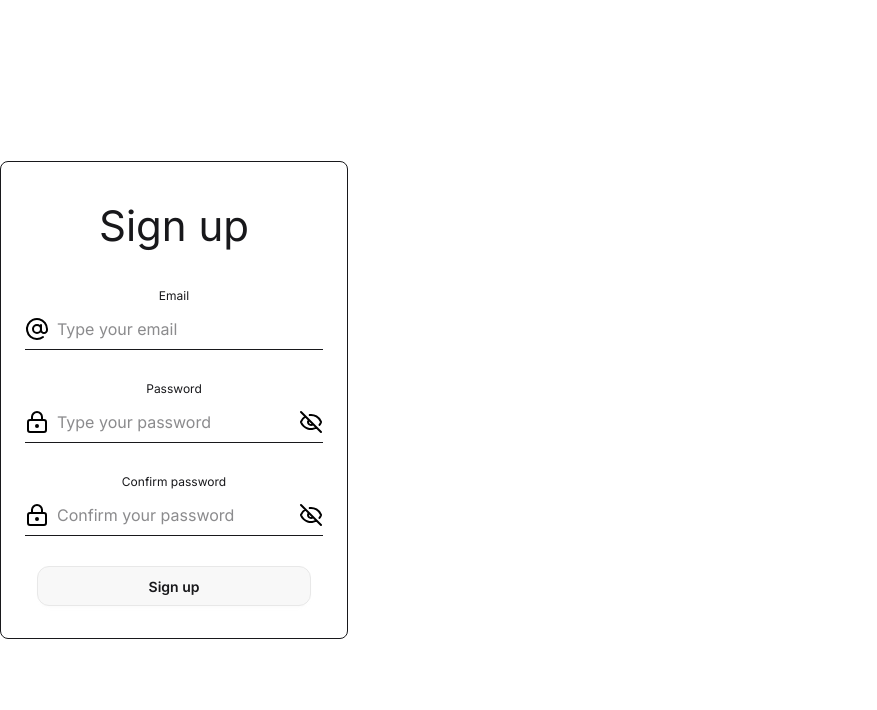
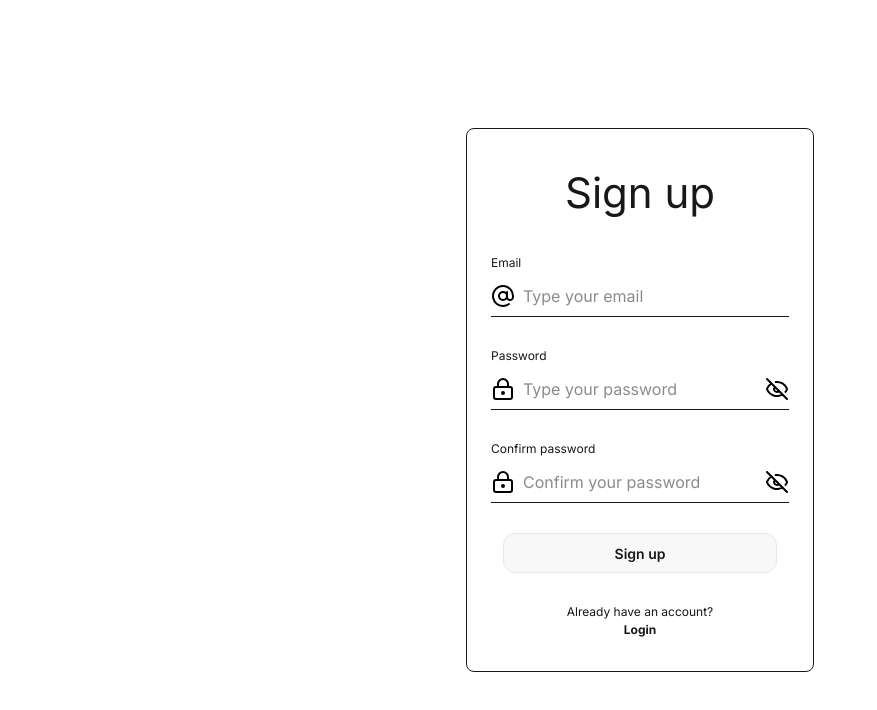
Before and after one commit to mbrzezawski/Classroom_reservation, a React (Vite) app in the folder frontend/: page /signup in a window 1280 px wide. Shown: the top 710 px of the page, without its empty margins (0-877 px from the left). Built offline with nearby package versions, Linux system fonts and the light colour scheme.

Commit message:
centered login/signup form

```diff
--- a/frontend/src/components/auth/input-textbox.tsx
+++ b/frontend/src/components/auth/input-textbox.tsx
@@ -18,7 +18,7 @@ const InputTextBox: FC<InputTextBoxProps> = ({
 }) => {
   return (
     <div className="flex flex-col gap-1">
-      <label className="text-[12px]">{label}</label>
+      <label className="text-[12px] self-start">{label}</label>
       <div className="flex flex-row border-b py-2 gap-2">
         {icon}
         <input
@@ -27,7 +27,7 @@ const InputTextBox: FC<InputTextBoxProps> = ({
         />
         {secondaryIcon}
       </div>
-      {error && <p className="text-red-500 text-xs mt-1">{error}</p>}
+      {error && <p className="text-red-500 text-xs mt-1 self-start">{error}</p>}
     </div>
   );
 };
--- a/frontend/src/components/auth/login-form.tsx
+++ b/frontend/src/components/auth/login-form.tsx
@@ -27,7 +27,7 @@ const LoginForm = () => {
     <FormProvider {...methods}>
       <form
         onSubmit={handleSubmit(onSubmit)}
-        className="flex flex-col border *:px-6 py-8 gap-[30px] rounded-[8px]"
+        className="flex flex-col border px-6 py-8 gap-[30px] rounded-[8px]"
       >
         <h2 className="text-[42px] text-center">Login</h2>
 
--- a/frontend/src/components/auth/sign-up-form.tsx
+++ b/frontend/src/components/auth/sign-up-form.tsx
@@ -3,6 +3,7 @@ import InputTextBox from "./input-textbox";
 import AtIcon from "../icons/at";
 import PasswordTextBox from "./password-textbox";
 import { FormProvider, useForm } from "react-hook-form";
+import { useNavigate } from "react-router-dom";
 
 type SignUpFormValues = {
   email: string;
@@ -24,11 +25,12 @@ const SignUpForm: FC = () => {
     formState: { errors },
   } = methods;
   const password = watch("password");
+  const navigate = useNavigate();
   return (
     <FormProvider {...methods}>
       <form
         onSubmit={handleSubmit(onSubmit)}
-        className="flex flex-col border *:px-6 py-8 gap-[30px] rounded-[8px] "
+        className="flex flex-col border px-6 py-8 gap-[30px] rounded-[8px] "
       >
         <h2 className="text-[42px] text-center">Sign up</h2>
         <InputTextBox
@@ -71,6 +73,16 @@ const SignUpForm: FC = () => {
             Sign up
           </button>
         </div>
+        <div className="flex flex-col justify-center">
+          <p className="text-[12px] text-center">Already have an account?</p>
+          <button
+            type="button"
+            className="flex self-center btn-link no-underline cursor-pointer text-[12px] font-bold hover:underline"
+            onClick={() => navigate("/login")}
+          >
+            Login
+          </button>
+        </div>
       </form>
     </FormProvider>
   );
--- a/frontend/src/index.css
+++ b/frontend/src/index.css
@@ -4,8 +4,7 @@
 }
 :root {
   font-family: "Inter", sans-serif;
-  line-height: 1.5;
-  font-weight: 400;
+
 
   color-scheme: light dark ;
 
@@ -14,11 +13,3 @@
   -webkit-font-smoothing: antialiased;
   -moz-osx-font-smoothing: grayscale;
 }
-
-body {
-  margin: 0;
-  display: flex;
-  place-items: center;
-  min-width: 320px;
-  min-height: 100vh;
-}
--- a/frontend/src/pages/login-page.tsx
+++ b/frontend/src/pages/login-page.tsx
@@ -2,7 +2,7 @@ import LoginForm from "../components/auth/login-form";
 
 const LoginPage = () => {
   return (
-    <div className="flex flex-col justify-center items-center min-h-screen text-center mx-auto">
+    <div className="flex justify-center items-center min-w-screen min-h-screen">
       <LoginForm />
     </div>
   );
--- a/frontend/src/pages/signup-page.tsx
+++ b/frontend/src/pages/signup-page.tsx
@@ -2,7 +2,7 @@ import SignUpForm from "../components/auth/sign-up-form";
 
 const SignUpPage = () => {
   return (
-    <div className="flex flex-col justify-center items-center min-h-screen text-center mx-auto">
+    <div className="flex justify-center items-center min-w-screen min-h-screen">
       <SignUpForm />
     </div>
   );
```
Also changed, not shown: frontend/src/App.tsx (+0 -15 lines).
